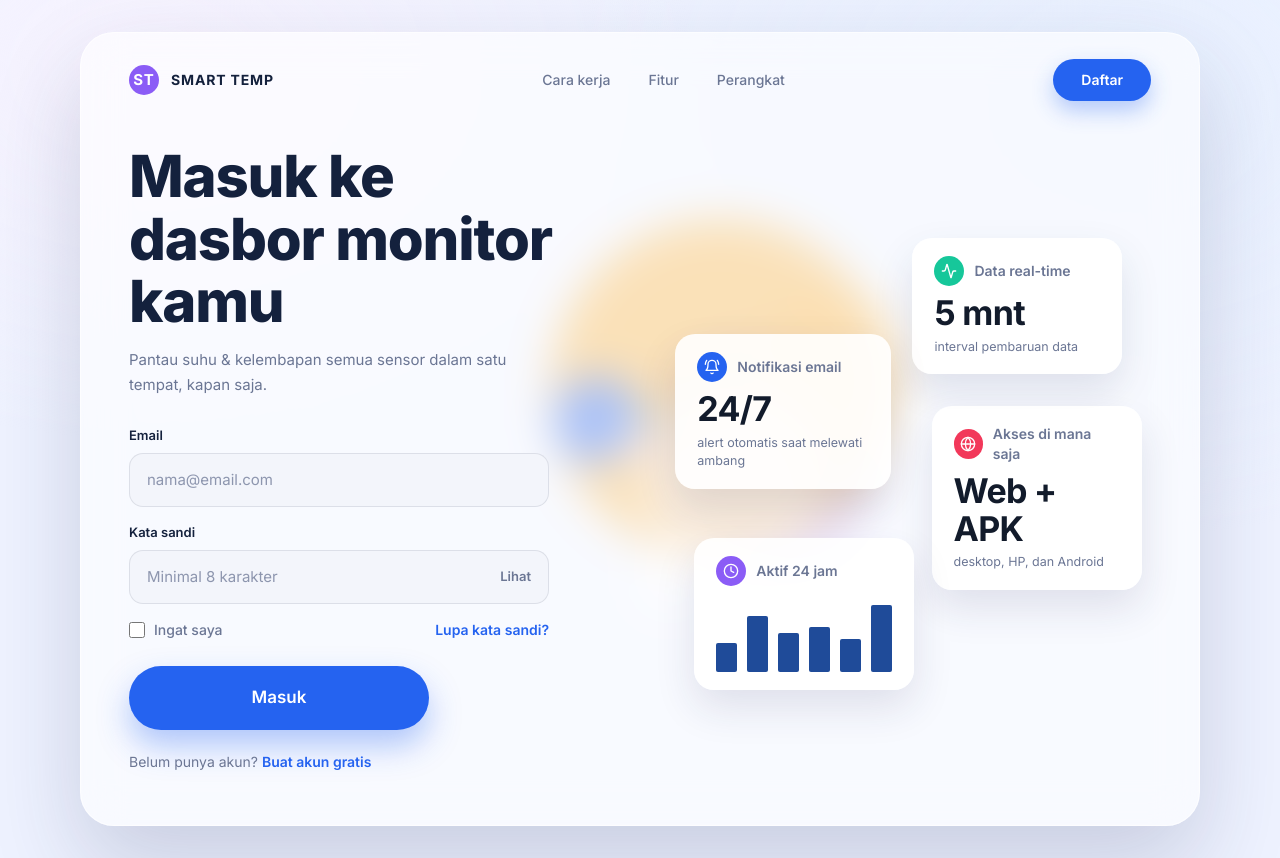
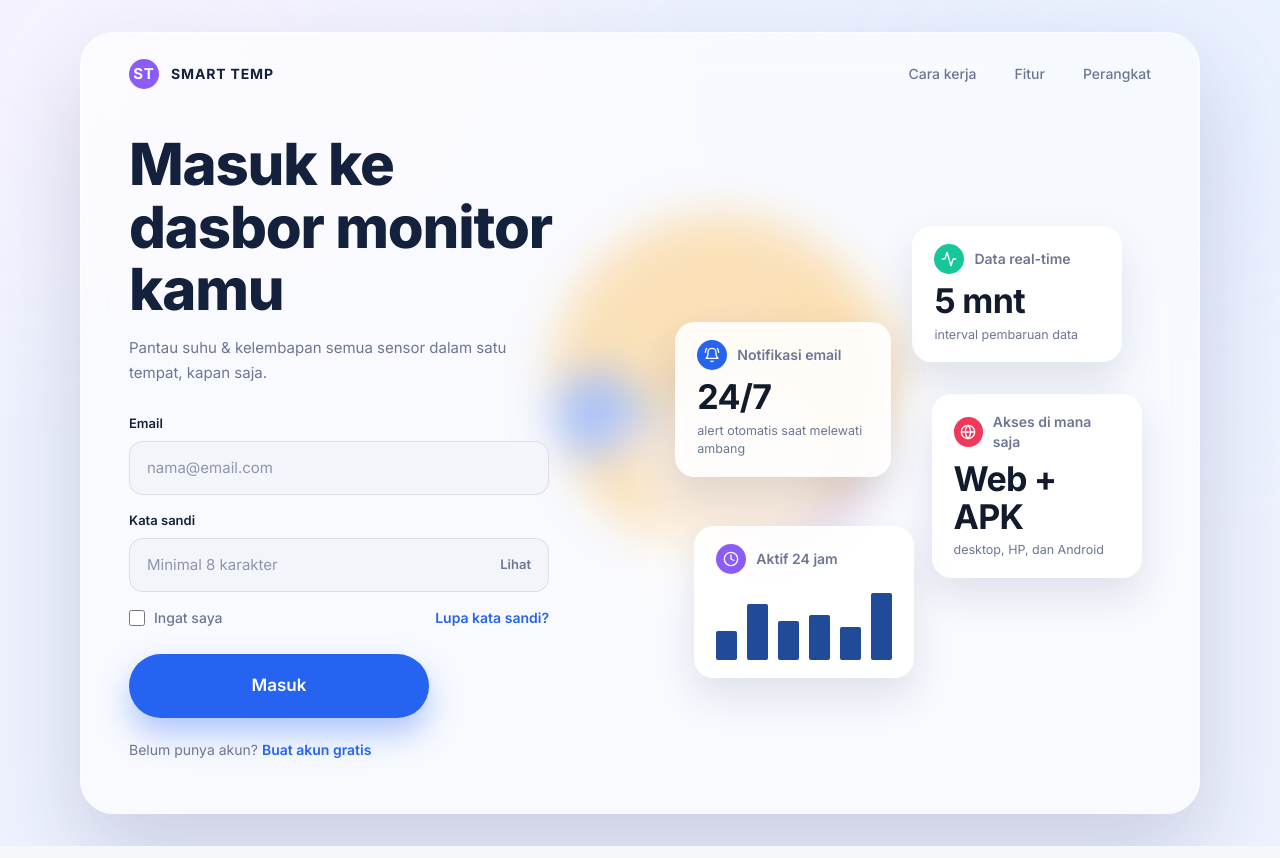
Before and after one commit to Udean-inrahim/tugas-bu-dian, a React (Vite) app in the folder frontend/: page /login in a window 1280 px wide. Built offline with nearby package versions, Linux system fonts and the light colour scheme; no server answers; a web font is replaced by a local one.

Commit message:
ui(login): hapus tombol Daftar di kanan atas (sudah ada tautan daftar di bawah)

```diff
--- a/frontend/src/components/auth/AuthLayout.tsx
+++ b/frontend/src/components/auth/AuthLayout.tsx
@@ -6,7 +6,7 @@ interface AuthLayoutProps {
   title: ReactNode;
   sub: ReactNode;
   children: ReactNode;
-  cta: { to: string; label: string; state?: unknown };
+  cta?: { to: string; label: string; state?: unknown };
 }
 
 export function AuthLayout({ title, sub, children, cta }: AuthLayoutProps) {
@@ -45,6 +45,7 @@ export function AuthLayout({ title, sub, children, cta }: AuthLayoutProps) {
             <a href="#" className="hover:text-[#2563f0]">Fitur</a>
             <a href="#" className="hover:text-[#2563f0]">Perangkat</a>
           </div>
+          {cta && (
             <Link
               to={cta.to}
               state={cta.state}
@@ -52,6 +53,7 @@ export function AuthLayout({ title, sub, children, cta }: AuthLayoutProps) {
             >
               {cta.label}
             </Link>
+          )}
         </nav>
 
         <div className="grid grid-cols-1 items-center gap-[clamp(26px,4vw,56px)] min-[900px]:grid-cols-[1.02fr_0.98fr]">
--- a/frontend/src/pages/LoginPage.tsx
+++ b/frontend/src/pages/LoginPage.tsx
@@ -138,7 +138,6 @@ export function LoginPage() {
           </>
         }
         sub="Pantau suhu & kelembapan semua sensor dalam satu tempat, kapan saja."
-        cta={{ to: "/register", label: "Daftar", state: { dir: "to-register" } }}
       >
         <div className={`auth-swap ${swapClass}`}>
           <form onSubmit={handleSubmit} className="max-w-[420px]" noValidate>
```
Lines whose indentation alone changed are shown as unchanged.
